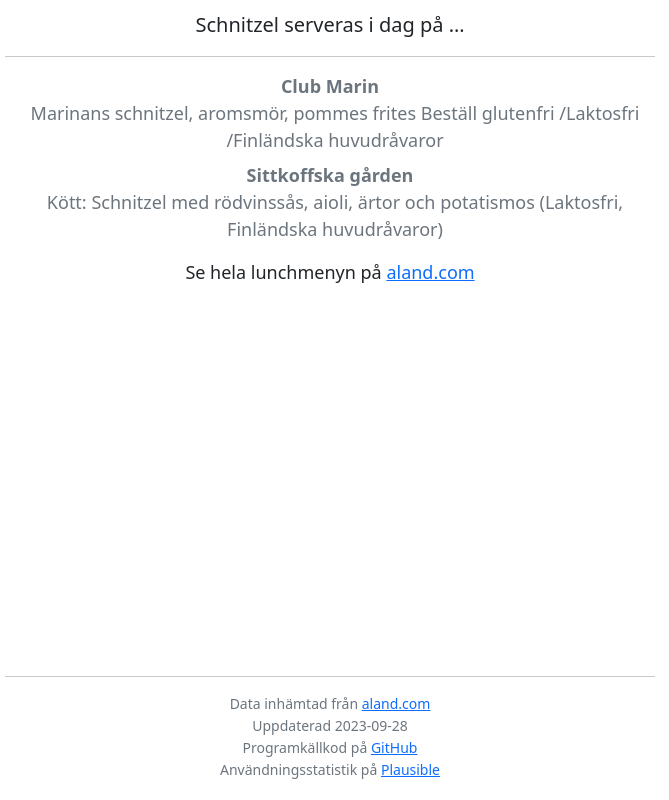
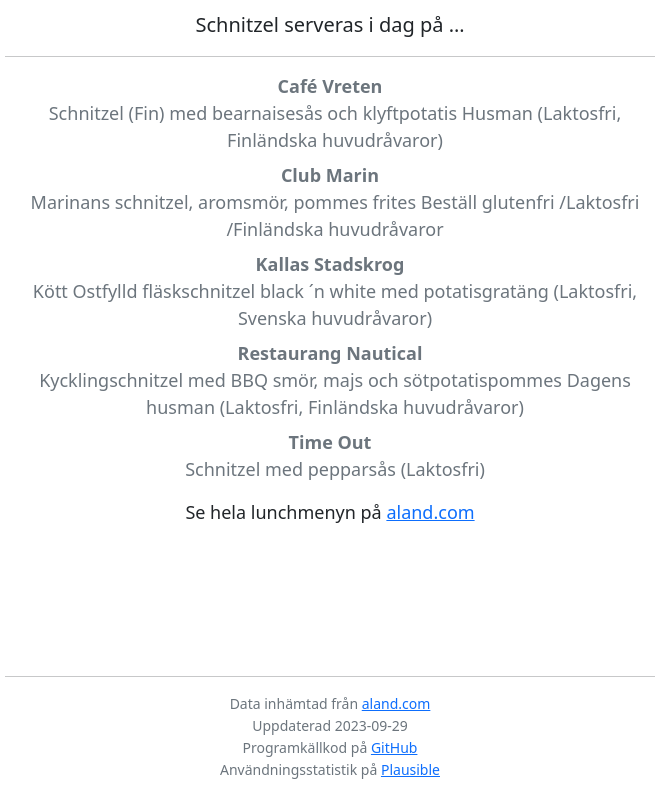
Before and after one commit to pheimdah/schnitzel.ax, a plain HTML site: page index.html in a window 1280 px wide. Shown: the whole page, without its empty margins (310-979 px from the left). Drawn offline with nearby package versions, Linux system fonts and the light colour scheme.

Commit message:
Deploying to gh-pages from  @ 4ddc3bdbfe4fddd6894aeb40dd3e924fc7521661 🚀

```diff
--- a/index.html
+++ b/index.html
@@ -66,11 +66,20 @@
 
 					<dl>
 
+							<dt class="text-secondary">Café Vreten</dt>
+							<dd class="text-muted font-italic" style="padding-left: 10px" >Schnitzel (Fin) med bearnaisesås och klyftpotatis Husman (Laktosfri, Finländska huvudråvaror)</dd>
+
 							<dt class="text-secondary">Club Marin</dt>
 							<dd class="text-muted font-italic" style="padding-left: 10px" >Marinans schnitzel, aromsmör, pommes frites Beställ glutenfri /Laktosfri /Finländska huvudråvaror</dd>
 
-							<dt class="text-secondary">Sittkoffska gården</dt>
-							<dd class="text-muted font-italic" style="padding-left: 10px" >Kött: Schnitzel med rödvinssås, aioli, ärtor och potatismos (Laktosfri, Finländska huvudråvaror)</dd>
+							<dt class="text-secondary">Kallas Stadskrog</dt>
+							<dd class="text-muted font-italic" style="padding-left: 10px" >Kött Ostfylld fläskschnitzel black ´n white med potatisgratäng (Laktosfri, Svenska huvudråvaror)</dd>
+
+							<dt class="text-secondary">Restaurang Nautical</dt>
+							<dd class="text-muted font-italic" style="padding-left: 10px" >Kycklingschnitzel med BBQ smör, majs och sötpotatispommes Dagens husman (Laktosfri, Finländska huvudråvaror)</dd>
+
+							<dt class="text-secondary">Time Out</dt>
+							<dd class="text-muted font-italic" style="padding-left: 10px" >Schnitzel med pepparsås  (Laktosfri)</dd>
 
 					</dl>
 
@@ -82,7 +91,7 @@
 				<hr/>
 				<span class="text-muted">Data inhämtad från <a href="http://www.aland.com/" target="_blank">aland.com</a></span>
 				<br />
-				<span class="text-muted">Uppdaterad 2023-09-28</span>
+				<span class="text-muted">Uppdaterad 2023-09-29</span>
 				<br />
 				<span class="text-muted">Programkällkod på <a href="https://github.com/pheimdah/schnitzel.ax" target="_blank">GitHub</a></span>
 				<br />
```
